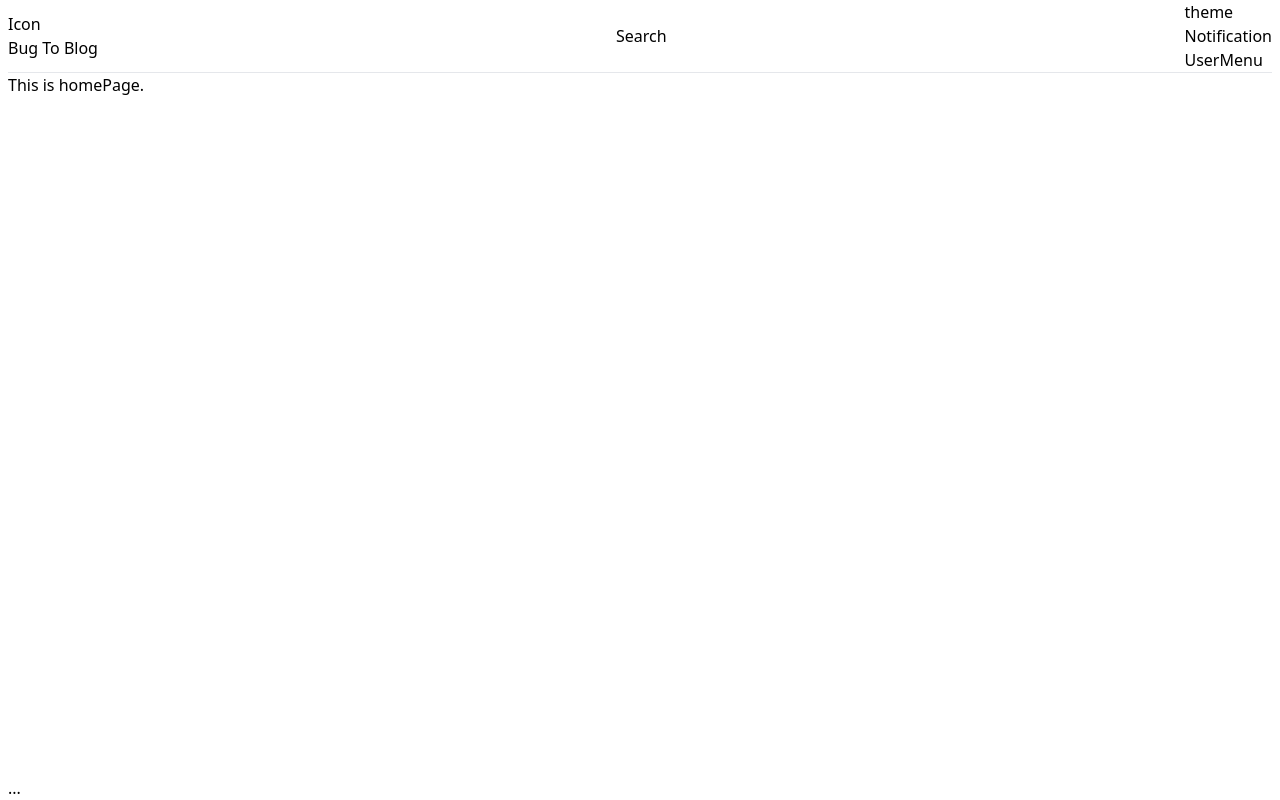
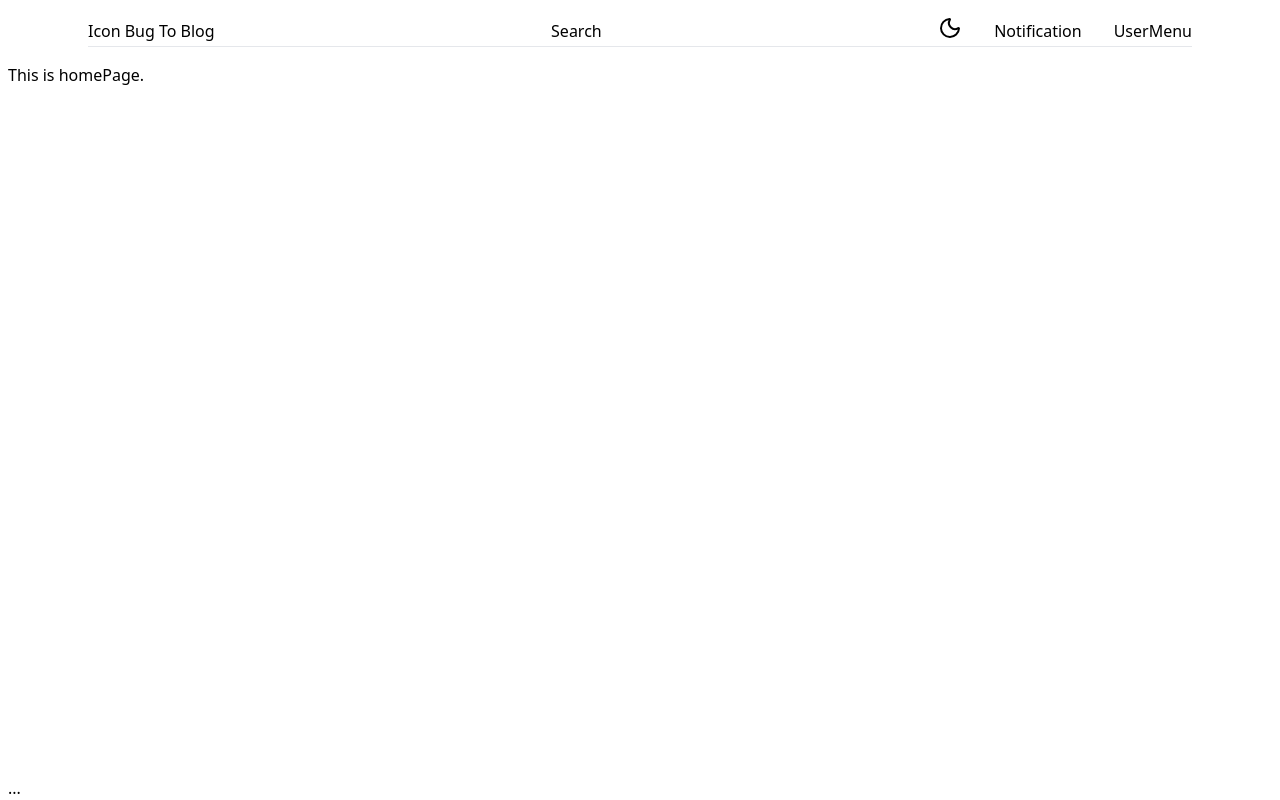
Before and after one commit to jubayer718/bug-to-blog, a Next.js app: page / in a window 1280 px wide. Built offline with nearby package versions, Linux system fonts and the light colour scheme.

Commit message:
toggle theme successful

```diff
--- a/package.json
+++ b/package.json
@@ -10,7 +10,9 @@
   },
   "dependencies": {
     "clsx": "^2.1.1",
+    "lucide-react": "^0.513.0",
     "next": "15.3.3",
+    "next-themes": "^0.4.6",
     "react": "^19.0.0",
     "react-dom": "^19.0.0",
     "tailwind-merge": "^2.5.3"
--- /dev/null
+++ b/src/app/components/layout/Container.tsx
@@ -0,0 +1,11 @@
+import React from 'react';
+
+const Container = ({children}:{children:React.ReactNode}) => {
+  return (
+    <div className='max-w-[1920px] w-full mx-auto px-4 py-4 xl:px-20'>
+      {children}
+    </div>
+  );
+};
+
+export default Container;
--- a/src/app/components/layout/NavBar.tsx
+++ b/src/app/components/layout/NavBar.tsx
@@ -1,21 +1,31 @@
+
+
+import Container from "./Container";
+import ThemeToggle from "./ThemeToggle";
 
 
 const NavBar = () => {
   return (
-    <nav className=" sticky top-0 border-b z-50 bg-white">
+
+    <Container>
+
+    <nav className=" sticky top-0 border-b z-50 bg-white dark:bg-slate-950">
       <div  className="flex justify-between items-center gap-8">
-      <div>
+      <div className="flex items-center gap-1 cursor-pointer">
         <div>Icon</div>
         <div>Bug To Blog</div>
         </div>
         <div>Search</div>
-      <div>
-        <div>theme</div>
+      <div className="flex items-center gap-5 sm:gap-8 ">
+            <div>
+          <ThemeToggle/>
+        </div>
         <div>Notification</div>
         <div>UserMenu</div>
       </div>
      </div>
    </nav>
+    </Container>
   );
 };
 
--- /dev/null
+++ b/src/app/components/layout/ThemeToggle.tsx
@@ -0,0 +1,22 @@
+'use client';
+
+import { Moon, Sun } from 'lucide-react';
+import { useTheme } from 'next-themes';
+
+
+const ThemeToggle = () => {
+
+  const {theme, setTheme}= useTheme();
+  console.log(theme);
+  const toggleTheme = () => {
+    setTheme(theme==='light'? 'dark':'light')
+  }
+  return (
+    <button onClick={toggleTheme}>
+      <Sun className='hidden dark:block'/>
+      <Moon className='block dark:hidden'/>
+    </button>
+  );
+};
+
+export default ThemeToggle;
--- a/src/app/layout.tsx
+++ b/src/app/layout.tsx
@@ -4,6 +4,7 @@ import "./globals.css";
 import { cn } from "../../lib/utils";
 // components
 import NavBar from "./components/layout/NavBar";
+import { ThemeProvider } from "next-themes";
 
 
 const poppins = Poppins({
@@ -30,6 +31,7 @@ export default function RootLayout({
       <body
         className={cn("antialiased flex flex-col min-h-screen px-2",poppins.variable)}
       >
+        <ThemeProvider attribute="class" defaultTheme="system" enableSystem disableTransitionOnChange>
 
        <NavBar/>
         <main className="flex-grow">
@@ -37,6 +39,8 @@ export default function RootLayout({
 
        </main>
         <footer>...</footer>
+        </ThemeProvider>
+
       </body>
     </html>
   );
--- a/tailwind.config.ts
+++ b/tailwind.config.ts
@@ -1,6 +1,7 @@
 import type {Config} from "tailwindcss"
 /** @type {import('tailwindcss').Config} */
 module.exports = {
+  darkMode: 'class',
   content: [
     "./app/**/*.{js,ts,jsx,tsx,mdx}",
     "./pages/**/*.{js,ts,jsx,tsx,mdx}",
```
Also changed, not shown: 1 other file (tests, documents, lock files or other folders).
